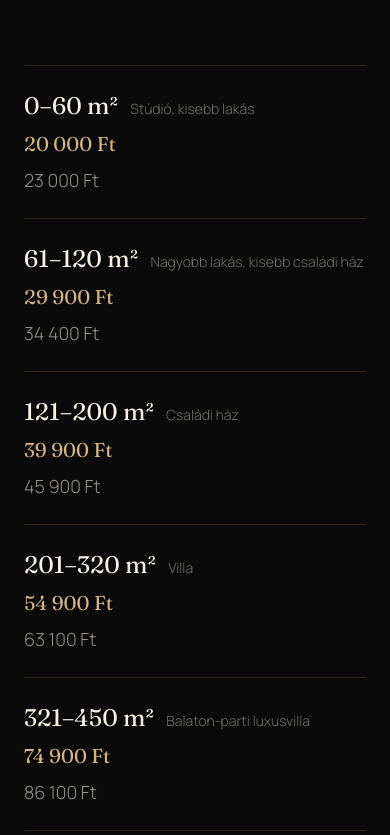
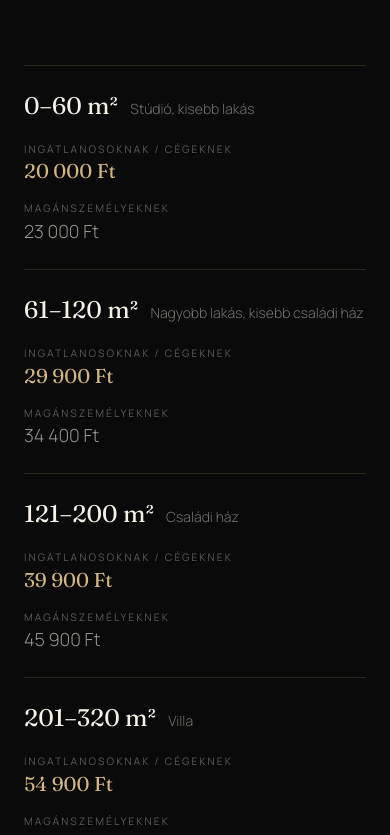
Before and after one commit to aradicsakos2003/Terrawo-website, a Next.js app: page / in a window 390 px wide. Shown: the part 9282-10117 px from the top of the page. Built offline with nearby package versions, Linux system fonts and the light colour scheme.

Commit message:
Pricing: show corp/private labels inline on mobile (were hidden below md breakpoint)

```diff
--- a/components/sections/Pricing.tsx
+++ b/components/sections/Pricing.tsx
@@ -95,12 +95,18 @@ export function Pricing() {
                       {tier.label}
                     </span>
                   </div>
-                  <div className="md:col-span-3">
+                  <div className="mt-3 md:col-span-3 md:mt-0">
+                    <span className="block text-[0.65rem] uppercase tracking-[0.2em] text-cream/35 md:hidden">
+                      Ingatlanosoknak / cégeknek
+                    </span>
                     <span className="font-display text-xl text-bronze-light md:text-2xl">
                       {tier.corp} Ft
                     </span>
                   </div>
-                  <div className="md:col-span-4">
+                  <div className="mt-2 md:col-span-4 md:mt-0">
+                    <span className="block text-[0.65rem] uppercase tracking-[0.2em] text-cream/35 md:hidden">
+                      Magánszemélyeknek
+                    </span>
                     <span className="text-lg font-light text-cream/60">
                       {tier.priv} Ft
                     </span>
```
